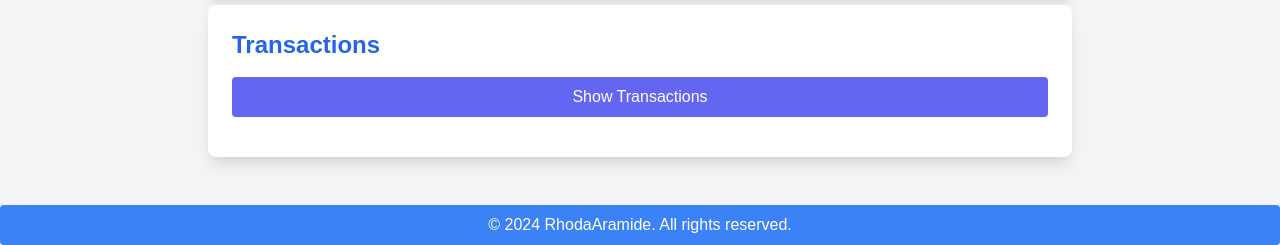
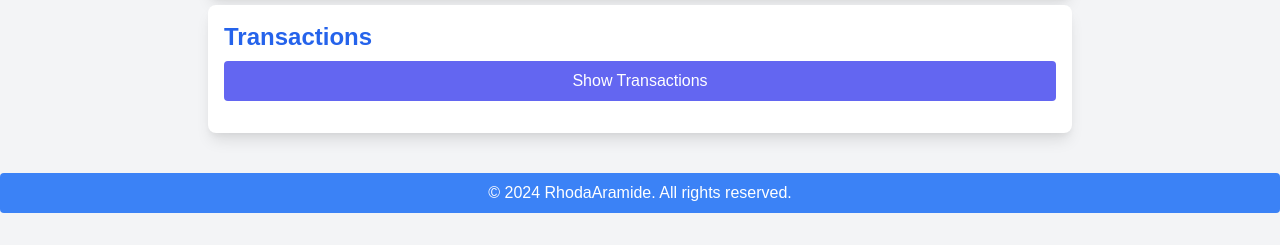
Before and after one commit to RhodaAramide/Budget-Tracker, a plain HTML site: page index.html in a window 1280 px wide. Shown: the part 657-902 px from the top of the page. After the commit the page ends 870 px from the top, so only its background shows below. Drawn offline with nearby package versions, Linux system fonts and the light colour scheme.

Commit message:
Margin styles

```diff
--- a/app.js
+++ b/app.js
@@ -79,7 +79,7 @@ function updateTransactions() {
                 <span class="text-red-500">-$${Math.abs(transaction.amount).toFixed(2)}</span>
             </div>
             <div>
-                <button class="bg-blue-500 text-white py-1 px-2 rounded edit-btn  mr-2 ml-2" data-id="${transaction.id}">Edit</button>
+                <button class="bg-blue-500 text-white py-1 px-2 rounded edit-btn mr-2 ml-4" data-id="${transaction.id}">Edit</button>
                 <button class="bg-red-500 text-white py-1 px-2 rounded delete-btn" data-id="${transaction.id}">Delete</button>
             </div>
         `;
--- a/index.html
+++ b/index.html
@@ -49,11 +49,10 @@
 
 
         <!-- Transaction List -->
-        <div class="bg-white rounded-lg shadow-lg p-6 mb-4">
-            <h2 class="text-2xl font-bold mb-4 text-blue-600">Transactions</h2>
+        <div class="bg-white rounded-lg shadow-lg p-4 mb-2">
+            <h2 class="text-2xl font-bold mb-2 text-blue-600">Transactions</h2>
             <ul id="transactionList" class="divide-y divide-gray-200 mb-4 hidden"></ul>
             <button id="toggleTransactionList" class="bg-indigo-500 text-white py-2 px-4 rounded w-full mb-4">Show Transactions</button>
-
 
         </div>
 
```
